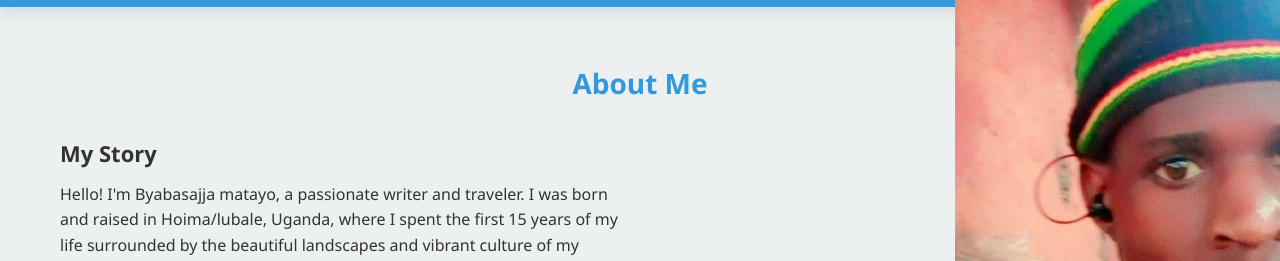
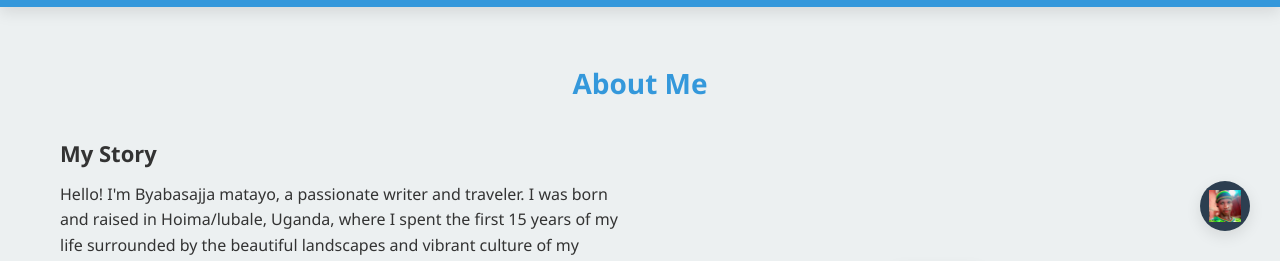
Before and after one commit to connectoniccom/Blog, a plain HTML site: page index.html in a window 1280 px wide. Shown: the part 539-800 px from the top of the page. Drawn offline with Linux system fonts and the light colour scheme.

Commit message:
Update favicon and dark mode button image attributes

```diff
--- a/index.html
+++ b/index.html
@@ -7,7 +7,7 @@
     <meta charset="UTF-8">
     <meta name="viewport" content="width=device-width, initial-scale=1.0">
     <title>Byabasajja Matayo's Personal Blog</title>
-    <link rel="icon" href="/public/Images /favicon.jpg" type="image/x-icon" class="favicon">
+    <link rel="icon" href="Images/B4.jpg" type="image/x-icon" class="favicon">
 <link rel="stylesheet" href="src/Style.css">
 </head>
 <body>
@@ -179,7 +179,7 @@
         <div id="clock"></div>
     </footer>
 
-    <button class="dark-mode-toggle" aria-label="Toggle dark mode"><img src="Images/B4.jpg"></button>
+    <button class="dark-mode-toggle" aria-label="Toggle dark mode"><img src="Images/B4.jpg" width="32px" height="32px"></button>
     <script src="src/Lock.js"></script>
     <script src="src/Script.js"></script>
 </body>
```
